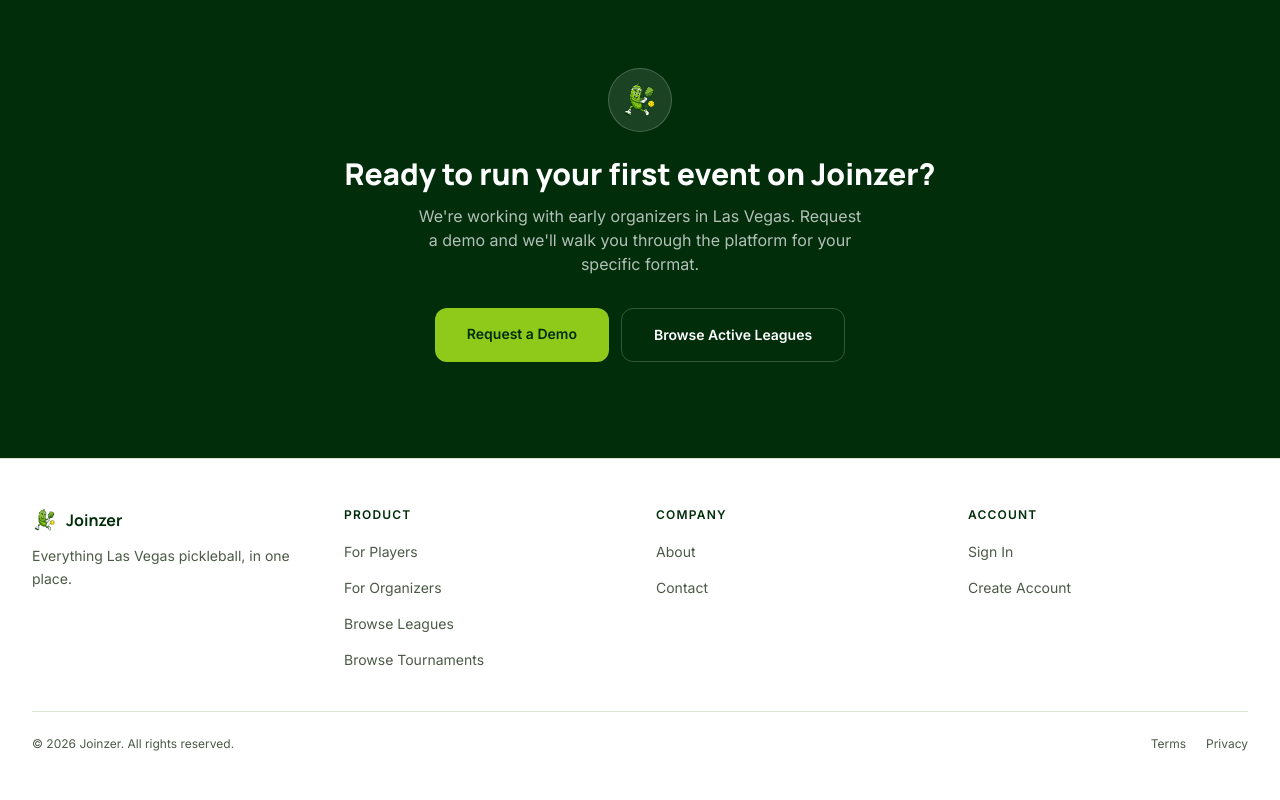
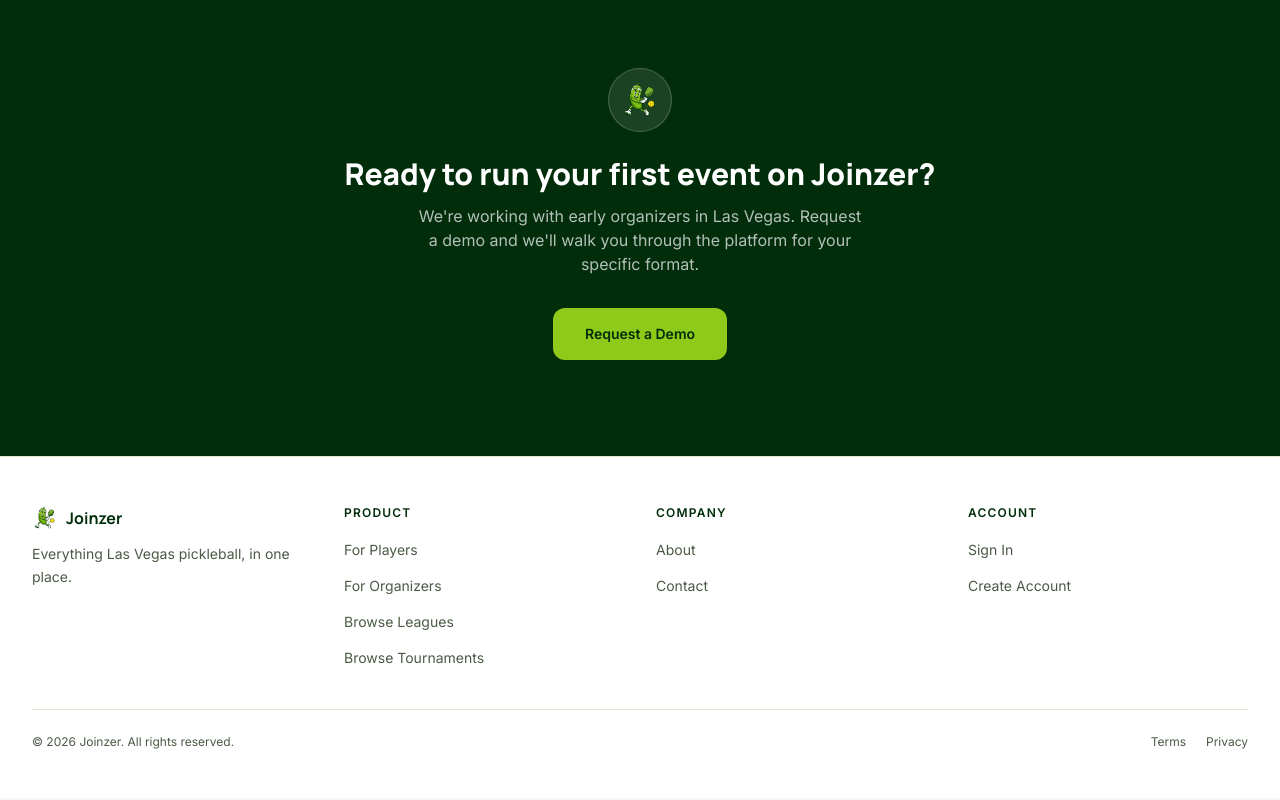
Before and after one commit to suidgma/joinzer, a Next.js app: page /organizers in a window 1280 px wide. Shown: the part 2885-3685 px from the top of the page. Built offline with nearby package versions, Linux system fonts and the light colour scheme; no server answers.

Commit message:
chore(organizers): remove Browse Active Leagues from final CTA

```diff
--- a/components/landing/OrganizerFinalCTA.tsx
+++ b/components/landing/OrganizerFinalCTA.tsx
@@ -1,5 +1,4 @@
 import Image from 'next/image'
-import Link from 'next/link'
 
 const DEMO_MAILTO = 'mailto:support@joinzer.com?subject=Organizer%20Demo%20Request'
 
@@ -22,19 +21,13 @@ export default function OrganizerFinalCTA() {
           We&apos;re working with early organizers in Las Vegas. Request a demo and we&apos;ll walk you through the platform for your specific format.
         </p>
 
-        <div className="flex flex-col sm:flex-row gap-3 justify-center">
+        <div className="flex justify-center">
           <a
             href={DEMO_MAILTO}
             className="w-full sm:w-auto bg-brand text-brand-dark font-semibold px-8 py-4 rounded-xl hover:bg-brand-hover active:bg-brand-active transition-colors text-sm shadow-sm text-center"
           >
             Request a Demo
           </a>
-          <Link
-            href="/browse/leagues"
-            className="w-full sm:w-auto text-white font-semibold px-8 py-4 rounded-xl border border-white/20 hover:bg-white/10 transition-colors text-sm text-center"
-          >
-            Browse Active Leagues
-          </Link>
         </div>
       </div>
     </section>
```
